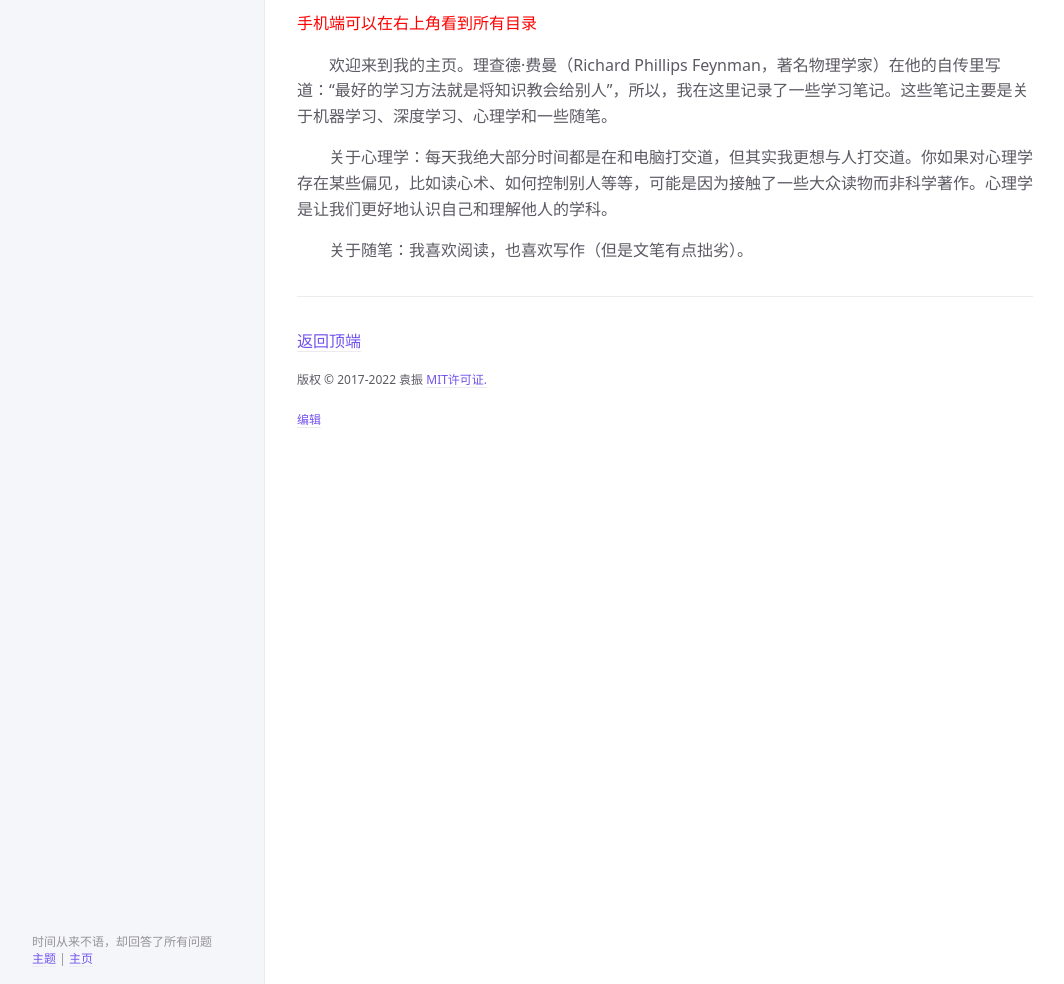
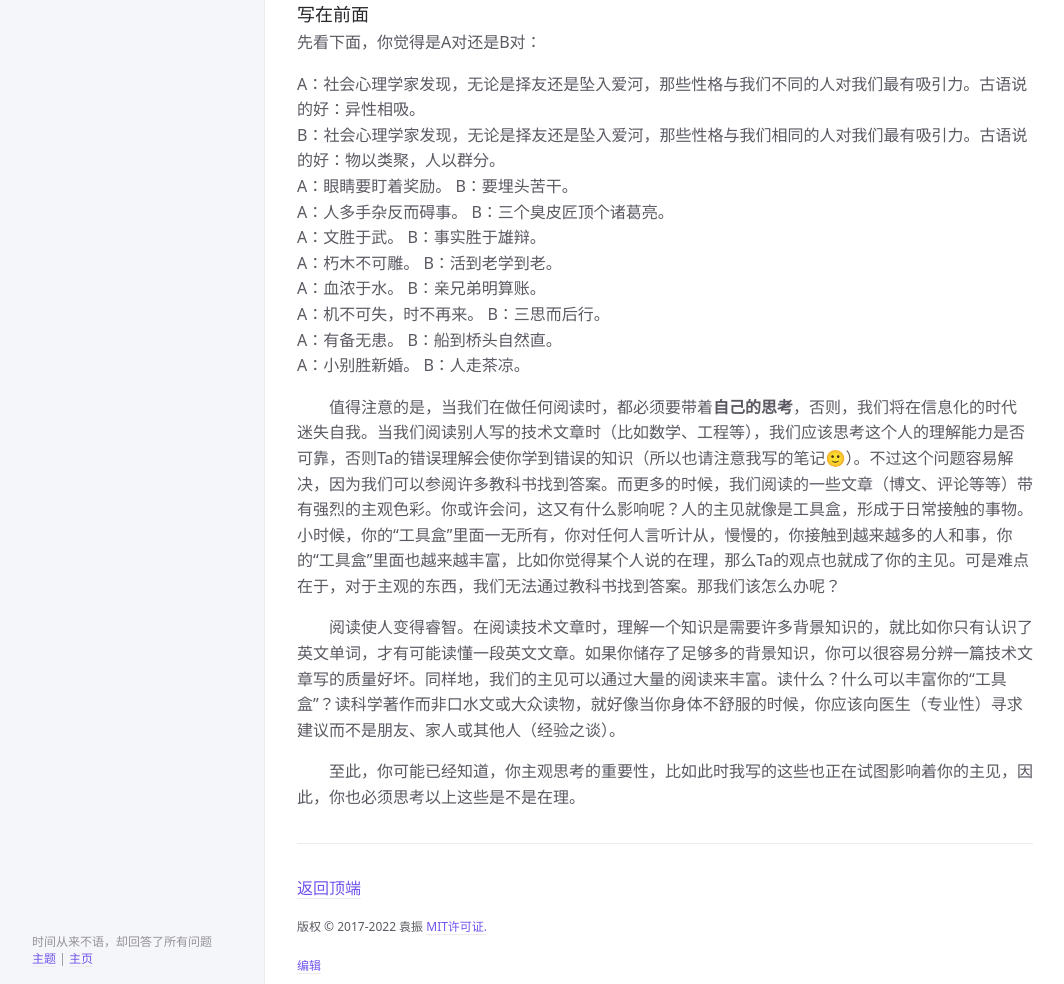
Before and after one commit to yz14/main, a Jekyll site: the page built from index.md, in a window 1280 px wide and 1400 px high, cut to the strip 416-1400 px from the top of the window. Shown: the whole strip, without its empty margins (107-1171 px from the left). Built offline with Jekyll 4.4.1, drawn with Linux system fonts in a browser that asks for light colours.

Commit message:
Update index.md

```diff
--- a/index.md
+++ b/index.md
@@ -1,20 +1,30 @@
 ---
 layout: default
-title: 介绍
+title: 写在前面
 nav_order: 1
 description: "YZ's notes."
 permalink: /
 ---
 
-<div style="text-align:center"><img src="https://pic3.zhimg.com/80/v2-610c797a92a5db443d2736061c2299a6_720w.jpg" width=360 height=405 align=center/></div>
+<div style="text-align:center"><img src="https://pic2.zhimg.com/80/v2-d996a5a8e5ae8d401a878ae596fe0a1d_720w.jpg" align=center/></div>
 
----
+### 写在前面
 
-<font color=red>手机端可以在右上角看到所有目录</font>
+先看下面，你觉得是A对还是B对：
 
+A：社会心理学家发现，无论是择友还是坠入爱河，那些性格与我们不同的人对我们最有吸引力。古语说的好：异性相吸。
+B：社会心理学家发现，无论是择友还是坠入爱河，那些性格与我们相同的人对我们最有吸引力。古语说的好：物以类聚，人以群分。
+A：眼睛要盯着奖励。 B：要埋头苦干。
+A：人多手杂反而碍事。 B：三个臭皮匠顶个诸葛亮。
+A：文胜于武。 B：事实胜于雄辩。
+A：朽木不可雕。 B：活到老学到老。
+A：血浓于水。 B：亲兄弟明算账。
+A：机不可失，时不再来。 B：三思而后行。
+A：有备无患。 B：船到桥头自然直。
+A：小别胜新婚。 B：人走茶凉。
 
-&emsp;&emsp;欢迎来到我的主页。理查德·费曼（Richard Phillips Feynman，著名物理学家）在他的自传里写道：“最好的学习方法就是将知识教会给别人”，所以，我在这里记录了一些学习笔记。这些笔记主要是关于机器学习、深度学习、心理学和一些随笔。
+&emsp;&emsp;值得注意的是，当我们在做任何阅读时，都必须要带着**自己的思考**，否则，我们将在信息化的时代迷失自我。当我们阅读别人写的技术文章时（比如数学、工程等），我们应该思考这个人的理解能力是否可靠，否则Ta的错误理解会使你学到错误的知识（所以也请注意我写的笔记🙂）。不过这个问题容易解决，因为我们可以参阅许多教科书找到答案。而更多的时候，我们阅读的一些文章（博文、评论等等）带有强烈的主观色彩。你或许会问，这又有什么影响呢？人的主见就像是工具盒，形成于日常接触的事物。小时候，你的“工具盒”里面一无所有，你对任何人言听计从，慢慢的，你接触到越来越多的人和事，你的“工具盒”里面也越来越丰富，比如你觉得某个人说的在理，那么Ta的观点也就成了你的主见。可是难点在于，对于主观的东西，我们无法通过教科书找到答案。那我们该怎么办呢？
 
-&emsp;&emsp;关于心理学：每天我绝大部分时间都是在和电脑打交道，但其实我更想与人打交道。你如果对心理学存在某些偏见，比如读心术、如何控制别人等等，可能是因为接触了一些大众读物而非科学著作。心理学是让我们更好地认识自己和理解他人的学科。
+&emsp;&emsp;阅读使人变得睿智。在阅读技术文章时，理解一个知识是需要许多背景知识的，就比如你只有认识了英文单词，才有可能读懂一段英文文章。如果你储存了足够多的背景知识，你可以很容易分辨一篇技术文章写的质量好坏。同样地，我们的主见可以通过大量的阅读来丰富。读什么？什么可以丰富你的“工具盒”？读科学著作而非口水文或大众读物，就好像当你身体不舒服的时候，你应该向医生（专业性）寻求建议而不是朋友、家人或其他人（经验之谈）。
 
-&emsp;&emsp;关于随笔：我喜欢阅读，也喜欢写作（但是文笔有点拙劣）。
+&emsp;&emsp;至此，你可能已经知道，你主观思考的重要性，比如此时我写的这些也正在试图影响着你的主见，因此，你也必须思考以上这些是不是在理。
```
